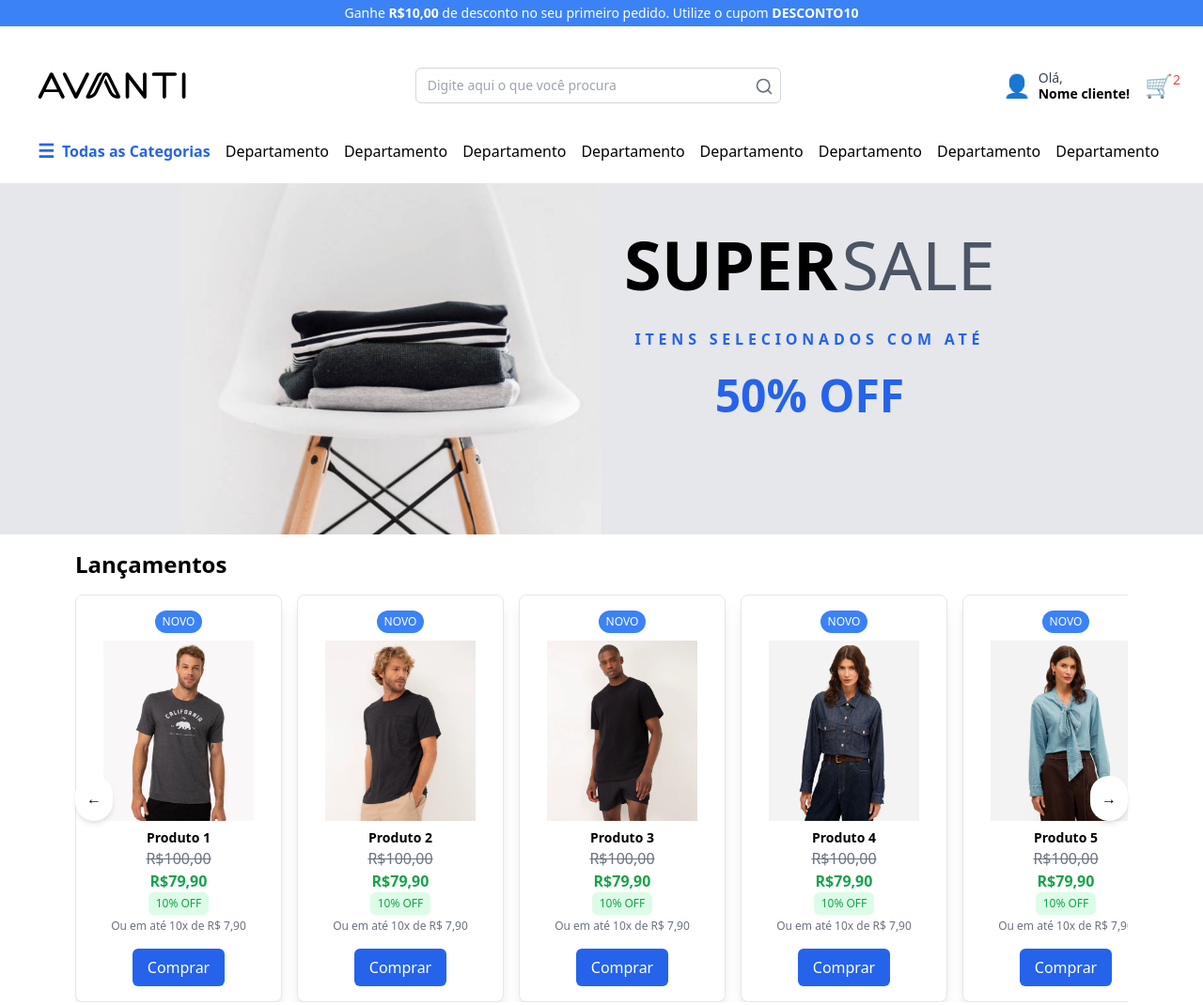
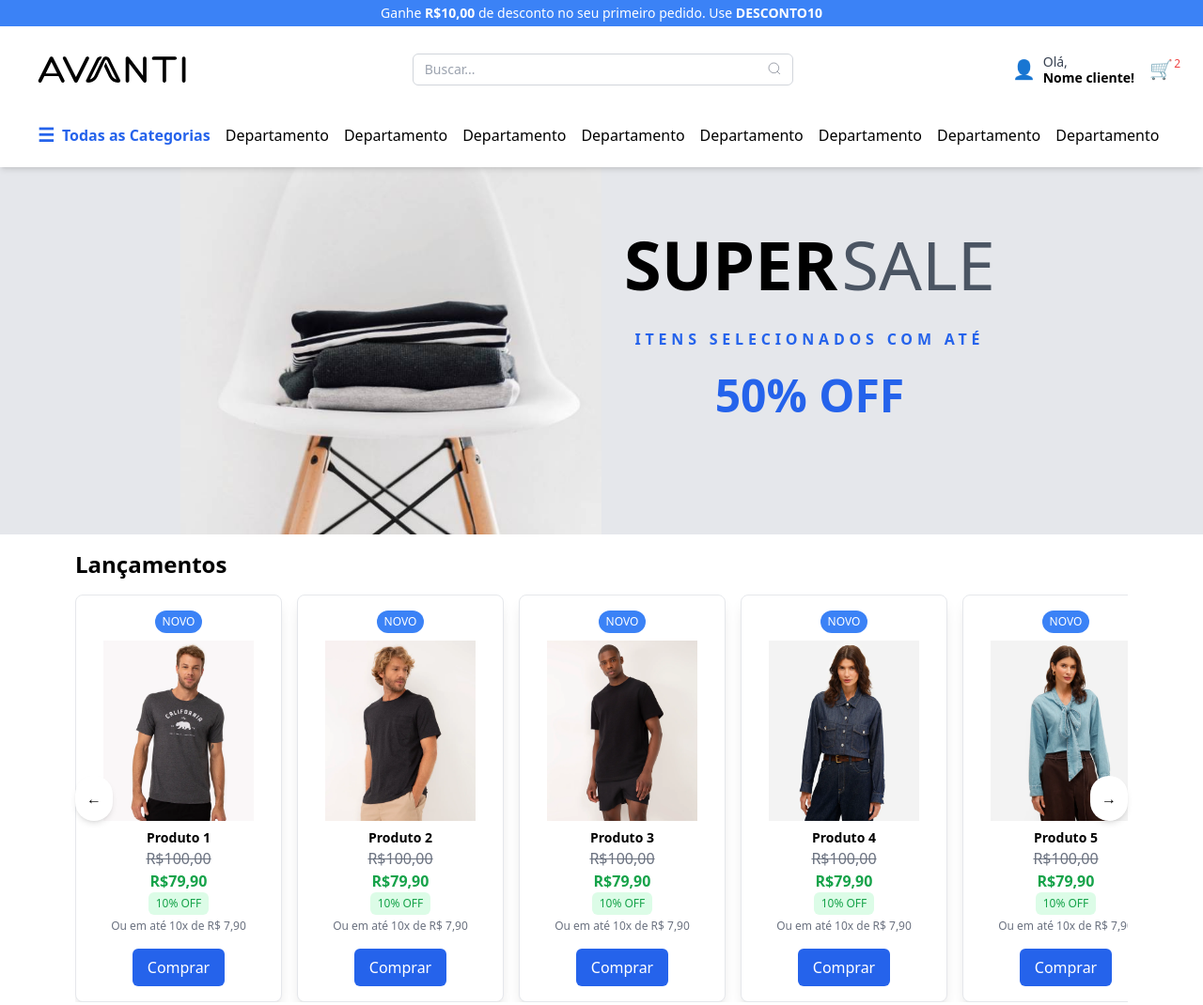
Before and after one commit to italollucena/Projeto1_Avanti_FronEnd, a plain HTML site: page index.html in a window 1280 px wide. Shown: the top 1070 px of the page at 94% size. Drawn offline with nearby package versions, Linux system fonts and the light colour scheme.

Commit message:
Update index.html

```diff
--- a/index.html
+++ b/index.html
@@ -12,62 +12,79 @@
     <script src="https://cdn.tailwindcss.com"></script>
   </head>
   <body>
-    <header class="bg-white px-4 pt-[55px] fixed top-0 left-0 right-0 z-40">
+    <header
+      class="bg-white px-4 pt-[38px] fixed top-0 left-0 right-0 z-40 shadow-md"
+    >
       <!-- Barra azul fixa -->
       <div
-        class="bg-blue-500 text-white text-center py-1 fixed top-0 left-0 right-0 z-50 text-sm"
+        class="bg-blue-500 text-white text-center py-1 fixed top-0 left-0 right-0 z-50 text-xs md:text-sm"
       >
         Ganhe <span class="font-bold">R$10,00</span> de desconto no seu primeiro
-        pedido. Utilize o cupom <span class="font-bold">DESCONTO10</span>
+        pedido. Use <span class="font-bold">DESCONTO10</span>
       </div>
 
       <!-- Container principal -->
       <div
-        class="container mx-auto flex flex-col items-center gap-y-4 md:flex-row md:items-center md:justify-between md:gap-y-0"
+        class="container mx-auto flex flex-col gap-2 md:flex-row md:items-center md:justify-between"
+      >
+        <!-- Linha superior: logo + usuário/carrinho -->
+        <div
+          class="flex flex-col md:flex-row items-center justify-between w-full"
         >
           <!-- Logo -->
-        <div
-          class="flex items-center justify-center md:justify-start w-full md:w-auto"
+          <div class="flex items-center justify-between w-full md:w-auto">
+            <img src="imagens/logo-black.svg" alt="Logo" class="h-8 md:h-10" />
+
+            <!-- Usuário e carrinho (visíveis em mobile + desktop) -->
+            <div class="flex items-center gap-3 md:hidden">
+              <span class="text-purple-900 text-xl">👤</span>
+              <div class="leading-tight text-xs text-right">
+                <span class="text-gray-700 block">Olá,</span>
+                <span class="font-semibold block">Nome cliente!</span>
+              </div>
+              <span class="text-xl relative">
+                🛒<sup class="text-red-500 text-xs absolute top-0 -right-2"
+                  >2</sup
                 >
-          <img src="imagens/logo-black.svg" alt="Logo" class="h-10" />
+              </span>
+            </div>
           </div>
 
           <!-- Barra de pesquisa -->
-        <div class="relative w-full px-2 md:w-1/3">
+          <div class="relative w-full mt-2 md:mt-0 md:ml-4 md:w-1/3">
             <input
               type="text"
-            placeholder="Digite aqui o que você procura"
-            class="w-full border border-gray-300 rounded-md py-2 px-3 text-sm"
+              placeholder="Buscar..."
+              class="w-full border border-gray-300 rounded-md py-1.5 px-3 text-sm"
             />
-          <button class="absolute right-4 top-2.5 text-gray-500">
+            <button class="absolute right-3 top-2 text-gray-500">
               <svg
                 xmlns="http://www.w3.org/2000/svg"
-              class="w-5 h-5"
+                class="w-4 h-4"
                 viewBox="0 0 24 24"
-              fill="none"
                 stroke="currentColor"
-              stroke-width="2"
-              stroke-linecap="round"
-              stroke-linejoin="round"
               >
-              <circle cx="11" cy="11" r="8"></circle>
-              <line x1="21" y1="21" x2="16.65" y2="16.65"></line>
+                <circle cx="11" cy="11" r="8" fill="none" />
+                <line x1="21" y1="21" x2="16.65" y2="16.65" />
               </svg>
             </button>
           </div>
 
-        <!-- Usuário e carrinho -->
-        <div class="flex items-center justify-center gap-x-4 w-full md:w-auto">
-          <div class="flex items-center space-x-2">
-            <span class="text-purple-900 text-2xl">👤</span>
-            <div class="leading-tight text-sm text-center md:text-left">
+          <!-- Usuário/carrinho (oculto no mobile, aparece aqui no desktop) -->
+          <div class="hidden md:flex items-center gap-4 ml-4">
+            <div class="flex items-center gap-2">
+              <span class="text-purple-900 text-xl">👤</span>
+              <div class="leading-tight text-sm">
                 <span class="text-gray-700 block">Olá,</span>
                 <span class="font-semibold block">Nome cliente!</span>
               </div>
             </div>
-          <span class="text-2xl relative">
-            🛒<sup class="text-red-500 text-sm absolute top-0 -right-2">2</sup>
+            <span class="text-xl relative">
+              🛒<sup class="text-red-500 text-xs absolute top-0 -right-2"
+                >2</sup
+              >
             </span>
+          </div>
         </div>
       </div>
 
```
Lines whose indentation alone changed are shown as unchanged.
